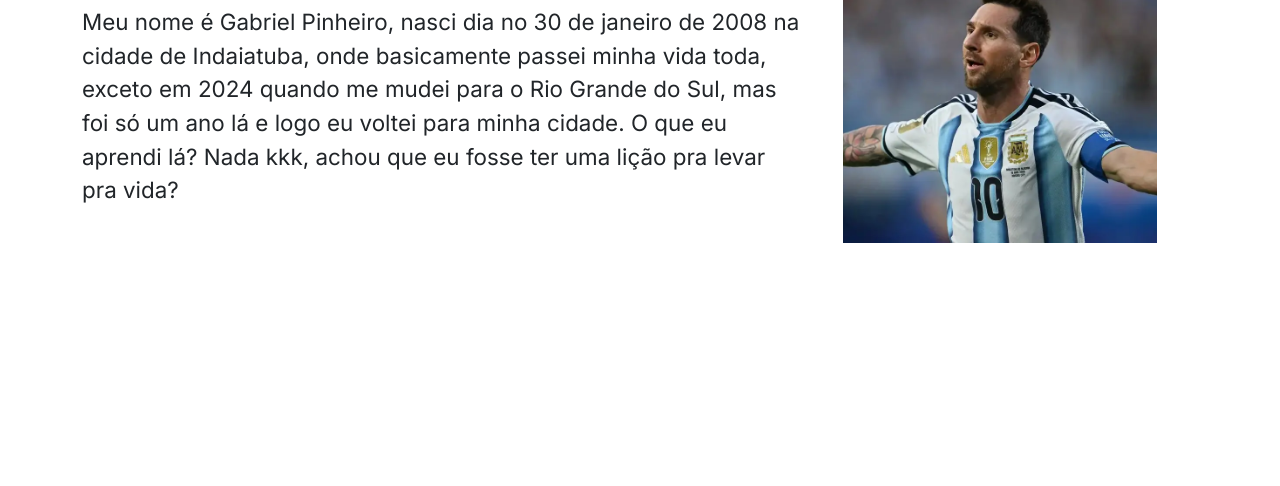
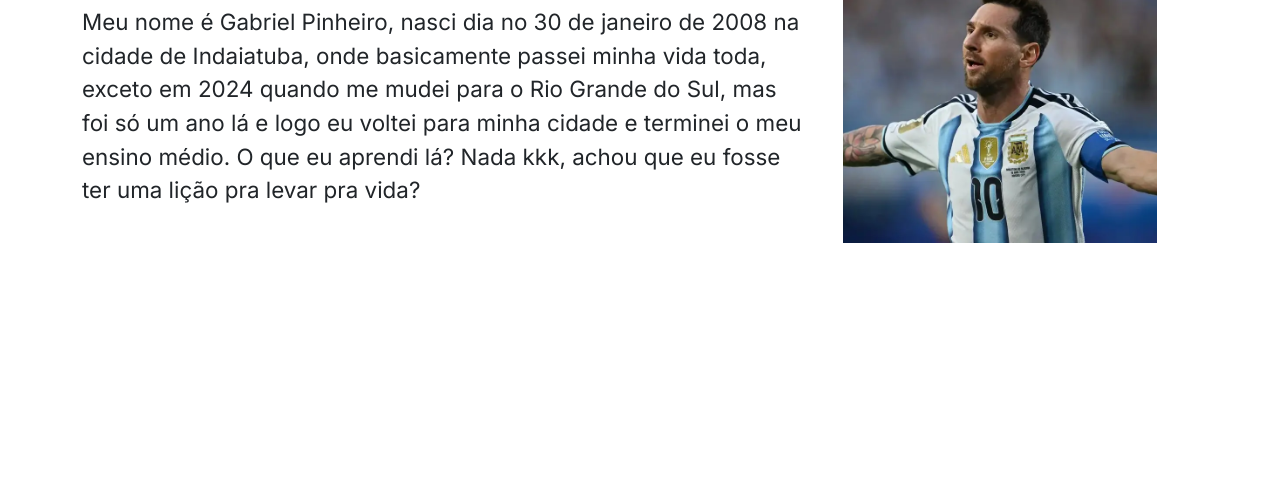
Before and after one commit to GabrielDaPinha/sobre-mim-gabriel-pinheiro, a plain HTML site: page index.html in a window 1280 px wide. Shown: the part 314-800 px from the top of the page. Drawn offline with nearby package versions, Linux system fonts and the light colour scheme.

Commit message:
formação

```diff
--- a/index.html
+++ b/index.html
@@ -1,5 +1,6 @@
 <!DOCTYPE html>
 <html lang="en">
+
 <head>
     <meta charset="UTF-8">
     <meta name="viewport" content="width=device-width, initial-scale=1.0">
@@ -12,6 +13,7 @@
         @import url('https://fonts.googleapis.com/css2?family=Inter:ital,opsz,wght@0,14..32,100..900;1,14..32,100..900&display=swap');
     </style>
 </head>
+
 <body>
     <header>
         <nav class="navbar fixed-top bg-body-tertiary">
@@ -32,7 +34,8 @@
                         janeiro
                         de 2008 na cidade de Indaiatuba, onde basicamente passei minha vida toda, exceto em 2024 quando
                         me
-                        mudei para o Rio Grande do Sul, mas foi só um ano lá e logo eu voltei para minha cidade. O que
+                        mudei para o Rio Grande do Sul, mas foi só um ano lá e logo eu voltei para minha cidade e
+                        terminei o meu ensino médio. O que
                         eu aprendi lá? Nada kkk, achou que eu fosse ter uma lição pra levar pra vida?</p>
                 </div>
                 <div class="col-12 col-md-4"> <!-- aqui 1/3 -->
@@ -95,4 +98,5 @@
         </div>
     </div>
 </body>
+
 </html>
```
